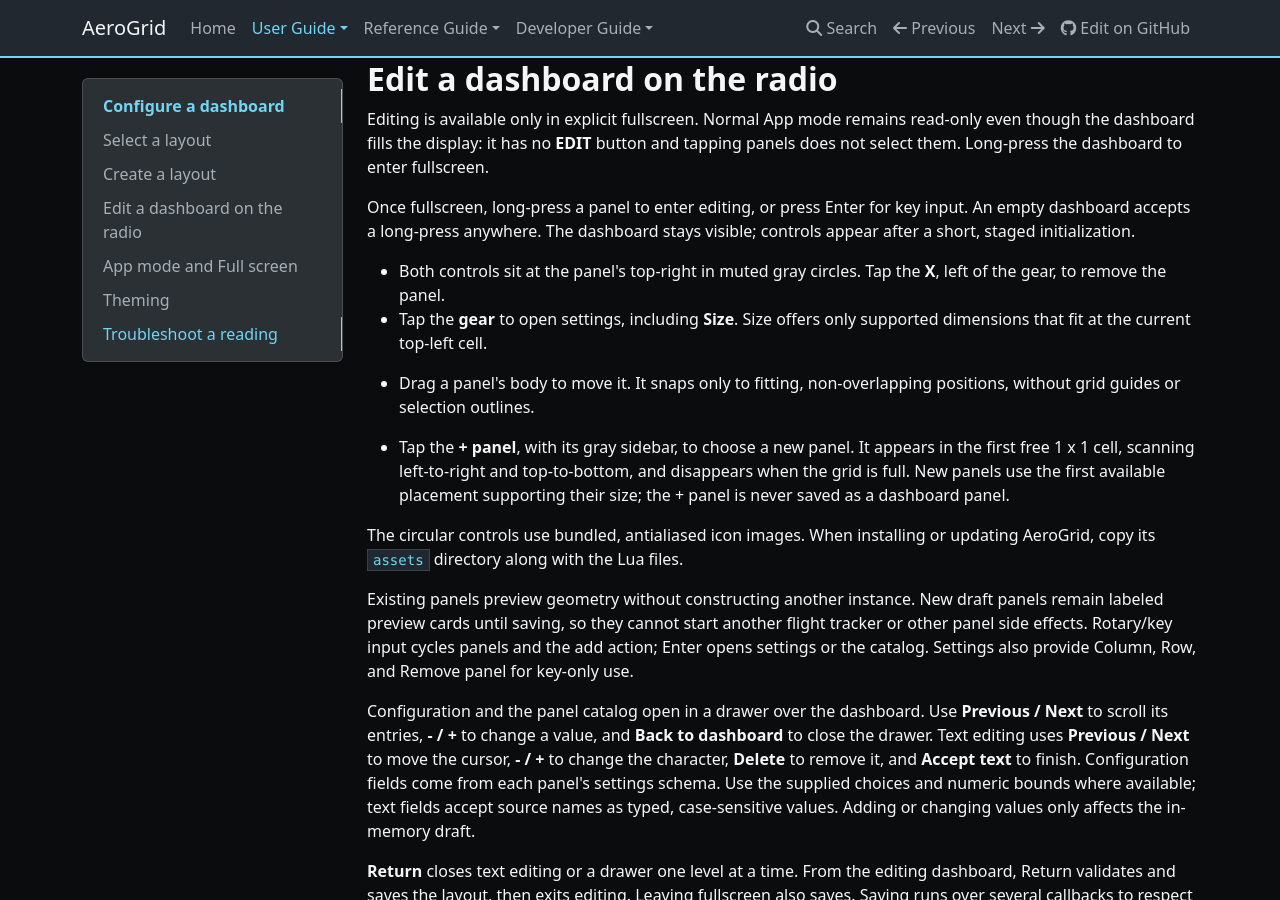
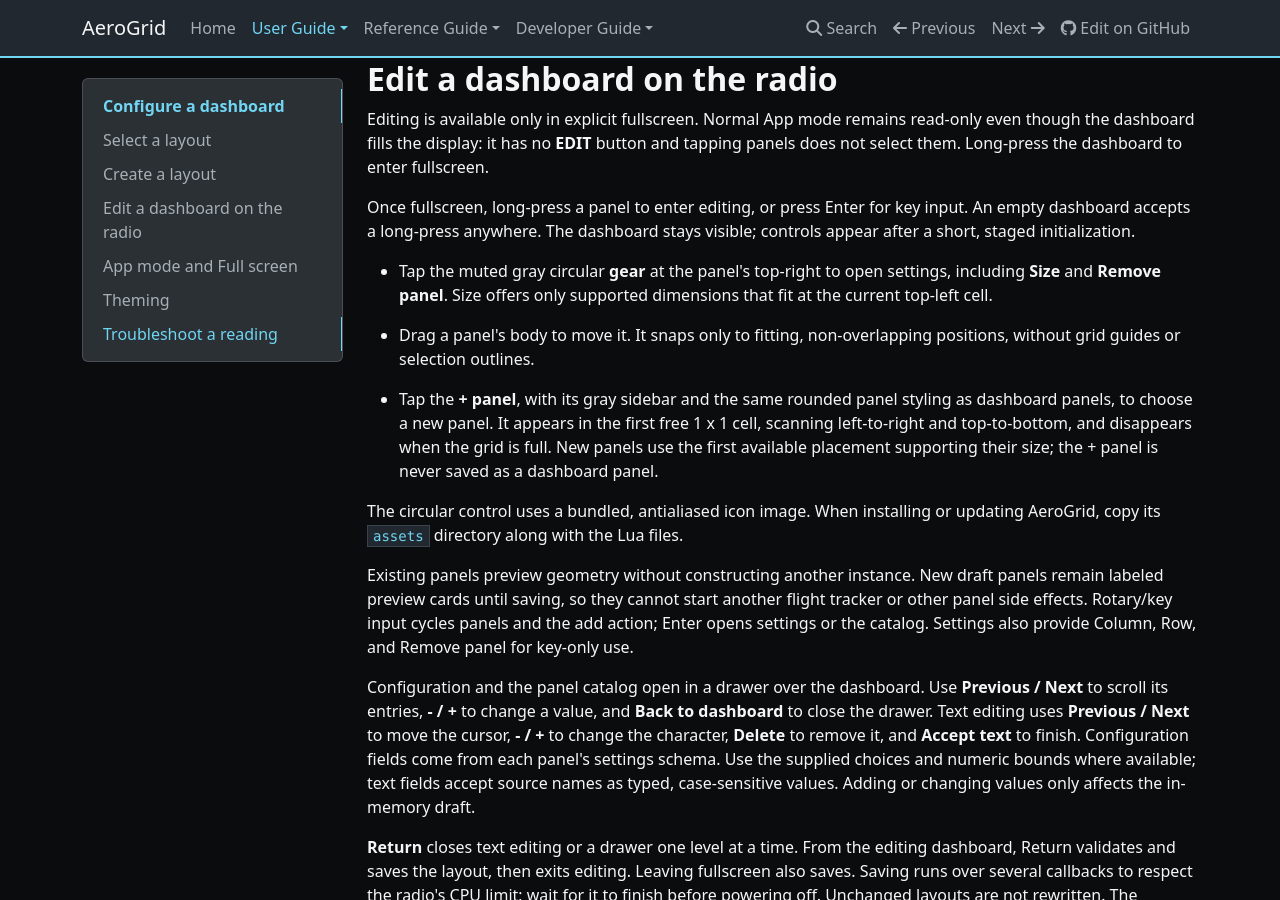
Before and after one commit to thomaskistler/aero-grid, an MkDocs documentation site: the page built from docs/user-guide/dashboards.md, in a window 1280 px wide and 900 px high, scrolled down 1223 px. Built offline with MkDocs 1.6.1, drawn with Linux system fonts in a browser that asks for light colours; nearby versions of some CDN libraries.

Commit message:
Simplify editor controls and reuse panel styling for add tile
Co-authored-by: Copilot App <223556219+Copilot@users.noreply.github.com>

```diff
--- a/docs/user-guide/dashboards.md
+++ b/docs/user-guide/dashboards.md
@@ -75,19 +75,19 @@ Once fullscreen, long-press a panel to enter editing, or press Enter for key
 input. An empty dashboard accepts a long-press anywhere. The dashboard stays
 visible; controls appear after a short, staged initialization.
 
-- Both controls sit at the panel's top-right in muted gray circles.
-  Tap the **X**, left of the gear, to remove the panel.
-- Tap the **gear** to open settings, including **Size**.
+- Tap the muted gray circular **gear** at the panel's top-right to open
+  settings, including **Size** and **Remove panel**.
   Size offers only supported dimensions that fit at the current top-left cell.
 
 - Drag a panel's body to move it. It snaps only to fitting, non-overlapping
   positions, without grid guides or selection outlines.
-- Tap the **+ panel**, with its gray sidebar, to choose a new panel. It appears
+- Tap the **+ panel**, with its gray sidebar and the same rounded panel styling
+  as dashboard panels, to choose a new panel. It appears
   in the first free 1 x 1 cell, scanning left-to-right and top-to-bottom, and
   disappears when the grid is full. New panels use the first available placement
   supporting their size; the + panel is never saved as a dashboard panel.
 
-The circular controls use bundled, antialiased icon images. When installing or
+The circular control uses a bundled, antialiased icon image. When installing or
 updating AeroGrid, copy its `assets` directory along with the Lua files.
 
 Existing panels preview geometry without constructing another instance.
```
Also changed, not shown: docs/hardware-validation.md (+2 -2 lines), plans/aerogrid-spec.md (+4 -4 lines), src/WIDGETS/AeroGrid/assets/editor-remove.png (deleted), src/WIDGETS/AeroGrid/assets/editor-remove.svg (deleted), 4 other files.
